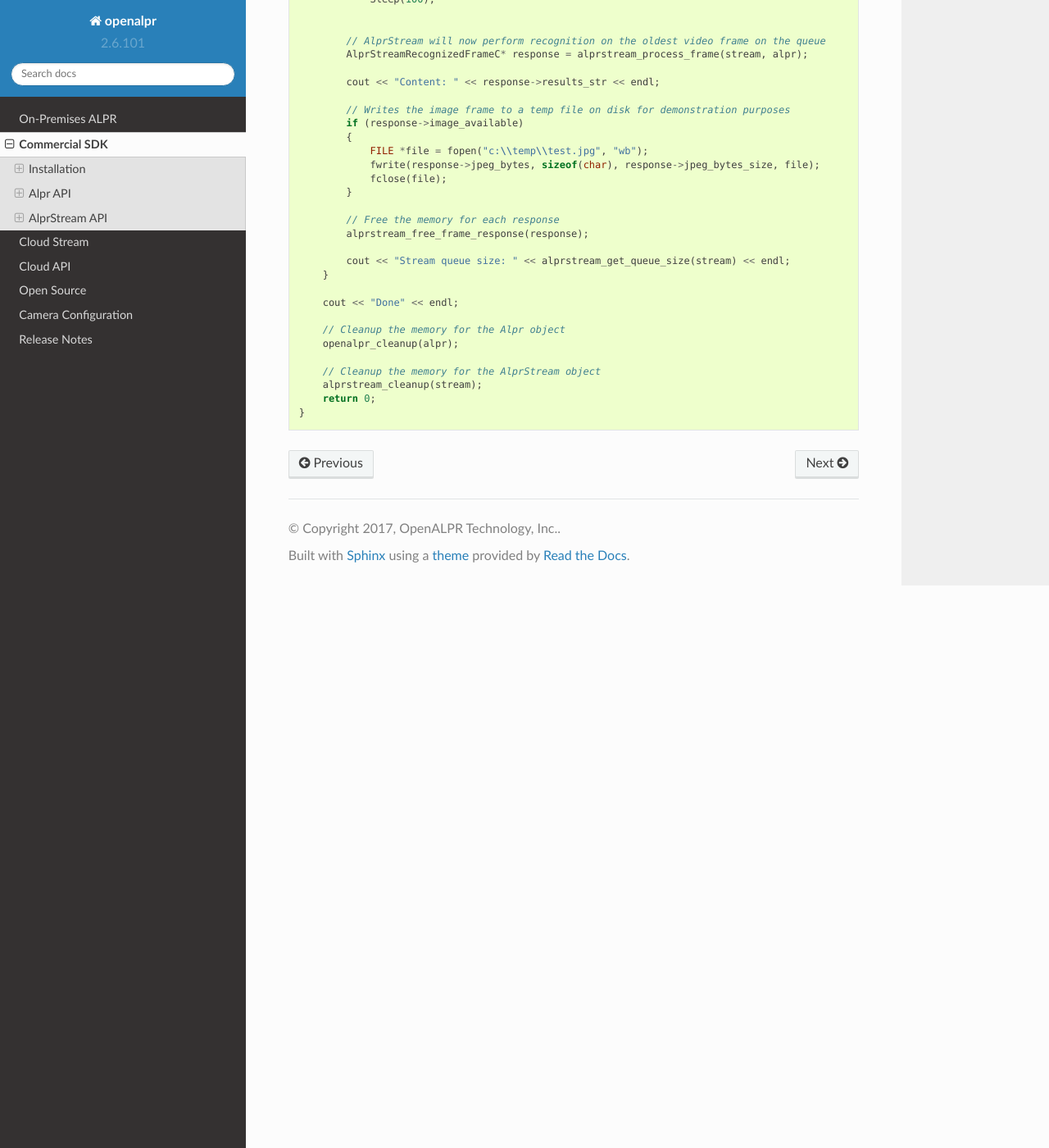
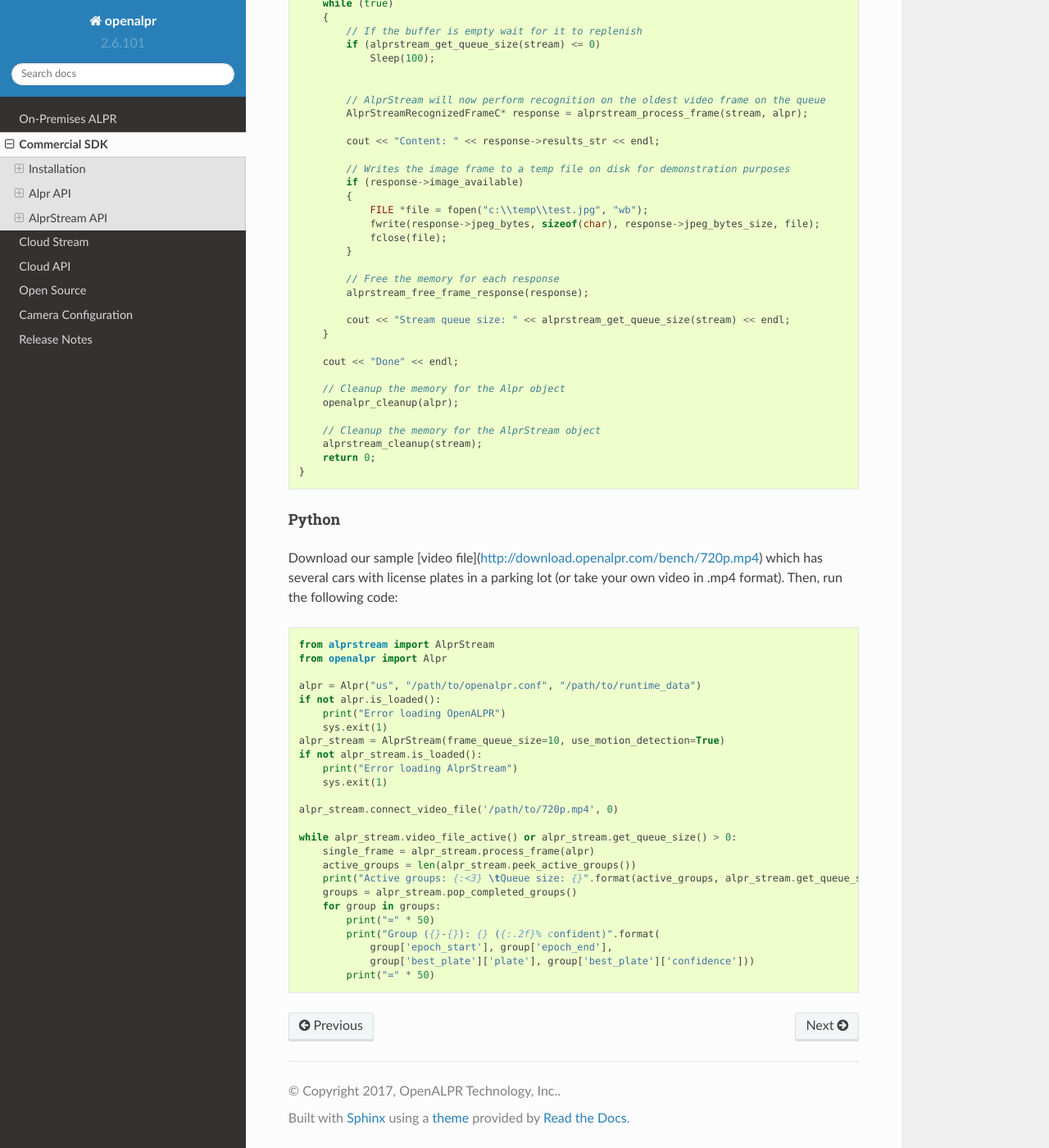
Before and after one commit to openalpr/doc, a Sphinx documentation site: the page built from source/sdk.rst, in a window 1280 px wide and 1400 px high, scrolled down 7957 px. Shown: the whole window at 82% size. Built offline with Sphinx 7.4.7 and the Read the Docs theme 2.0.0, drawn with Linux system fonts in a browser that asks for light colours; some of the changed text lies outside the part shown.

Commit message:
add alprstream Python binding example

```diff
--- a/source/sdk.rst
+++ b/source/sdk.rst
@@ -39,7 +39,10 @@ Alpr API
 Overview
 ##########
 
-The OpenALPR C API recognizes license plates given individual images.
+The OpenALPR C API recognizes license plates given individual images. In addition to the
+installation options above, the Alpr API is available as a pip package through PyPI here:
+https://pypi.org/project/openalpr/.
+
 The library instance should be initialized once for each thread.  There
 is a significant initilization time (a few seconds) so you should not destroy
 the instance until you are finished using it.
@@ -453,3 +456,37 @@ Each thread should have its own Alpr object, but can share the AlprStream object
         alprstream_cleanup(stream);
         return 0;
     }
+
+Python
+..................
+
+Download our sample [video file](http://download.openalpr.com/bench/720p.mp4) which has several cars with license plates
+in a parking lot (or take your own video in .mp4 format). Then, run the following code:
+
+.. code-block:: python
+
+    from alprstream import AlprStream
+    from openalpr import Alpr
+
+    alpr = Alpr("us", "/path/to/openalpr.conf", "/path/to/runtime_data")
+    if not alpr.is_loaded():
+        print("Error loading OpenALPR")
+        sys.exit(1)
+    alpr_stream = AlprStream(frame_queue_size=10, use_motion_detection=True)
+    if not alpr_stream.is_loaded():
+        print("Error loading AlprStream")
+        sys.exit(1)
+
+    alpr_stream.connect_video_file('/path/to/720p.mp4', 0)
+
+    while alpr_stream.video_file_active() or alpr_stream.get_queue_size() > 0:
+        single_frame = alpr_stream.process_frame(alpr)
+        active_groups = len(alpr_stream.peek_active_groups())
+        print("Active groups: {:<3} \tQueue size: {}".format(active_groups, alpr_stream.get_queue_size()))
+        groups = alpr_stream.pop_completed_groups()
+        for group in groups:
+            print("=" * 50)
+            print("Group ({}-{}): {} ({:.2f}% confident)".format(
+                group['epoch_start'], group['epoch_end'],
+                group['best_plate']['plate'], group['best_plate']['confidence']))
+            print("=" * 50)
```
